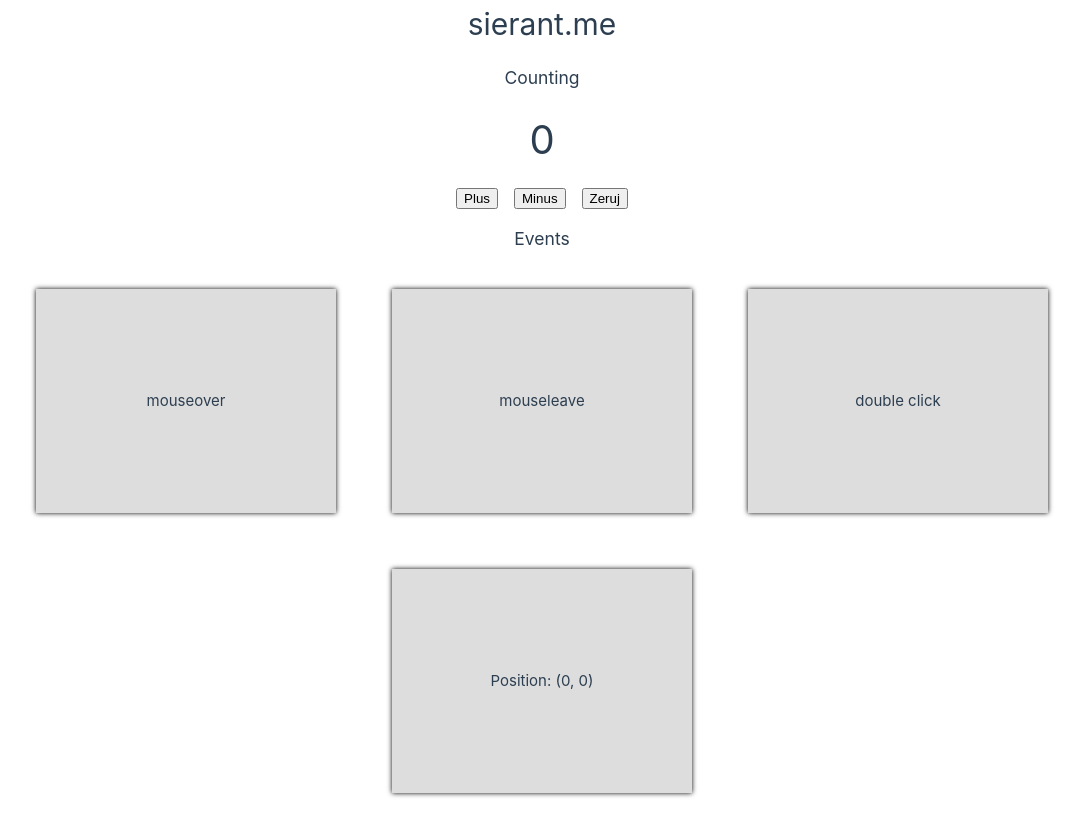
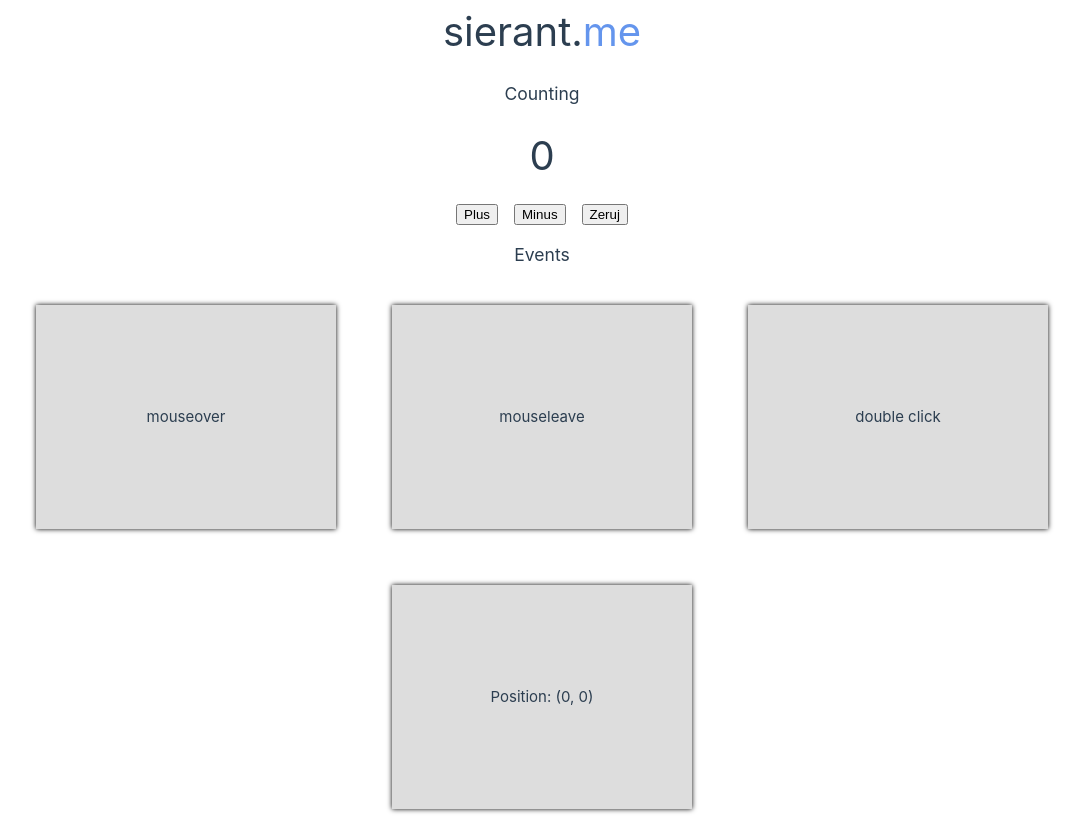
Before and after one commit to PiotrSierant/sierant.me, a Vue app: page / in a window 1280 px wide. Shown: the whole page, without its empty margins (98-1181 px from the left). Built offline with nearby package versions, Linux system fonts and the light colour scheme.

Commit message:
components

```diff
--- a/src/App.vue
+++ b/src/App.vue
@@ -1,8 +1,10 @@
 <script>
 import Counting from "./components/Counting.vue";
 import Events from "./components/Events.vue";
+import Header from './components/Header.vue';
 export default {
     components: {
+        Header,
         Counting,
         Events,
     }
@@ -10,6 +12,7 @@ export default {
 </script>
 
 <template>
+    <Header />
     <Counting />
     <Events />
 </template>
--- a/src/components/Counting.vue
+++ b/src/components/Counting.vue
@@ -21,7 +21,6 @@ export default {
 </script>
 
 <template>
-    <h1>sierant.me</h1>
     <h3>Counting</h3>
     <div>
         <h3 class="count">{{ count }}</h3>
--- /dev/null
+++ b/src/components/Header.vue
@@ -0,0 +1,18 @@
+<template>
+  <h1>sierant.<span>me</span></h1>
+</template>
+
+<script>
+export default {
+  name: "Header"
+}
+</script>
+
+<style lang="scss" scoped>
+  h1 {
+    font-size: 40px;
+    span {
+      color: cornflowerblue;
+    }
+  }
+</style>
```
